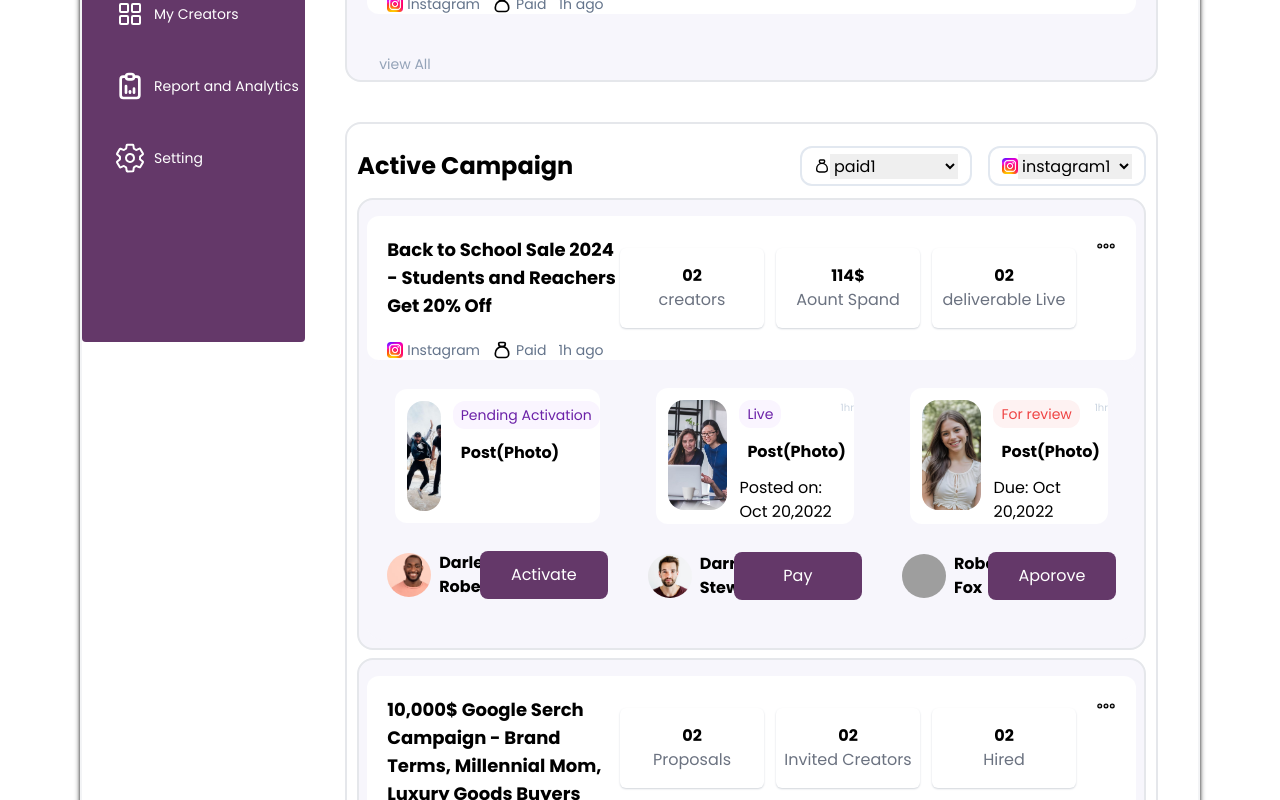
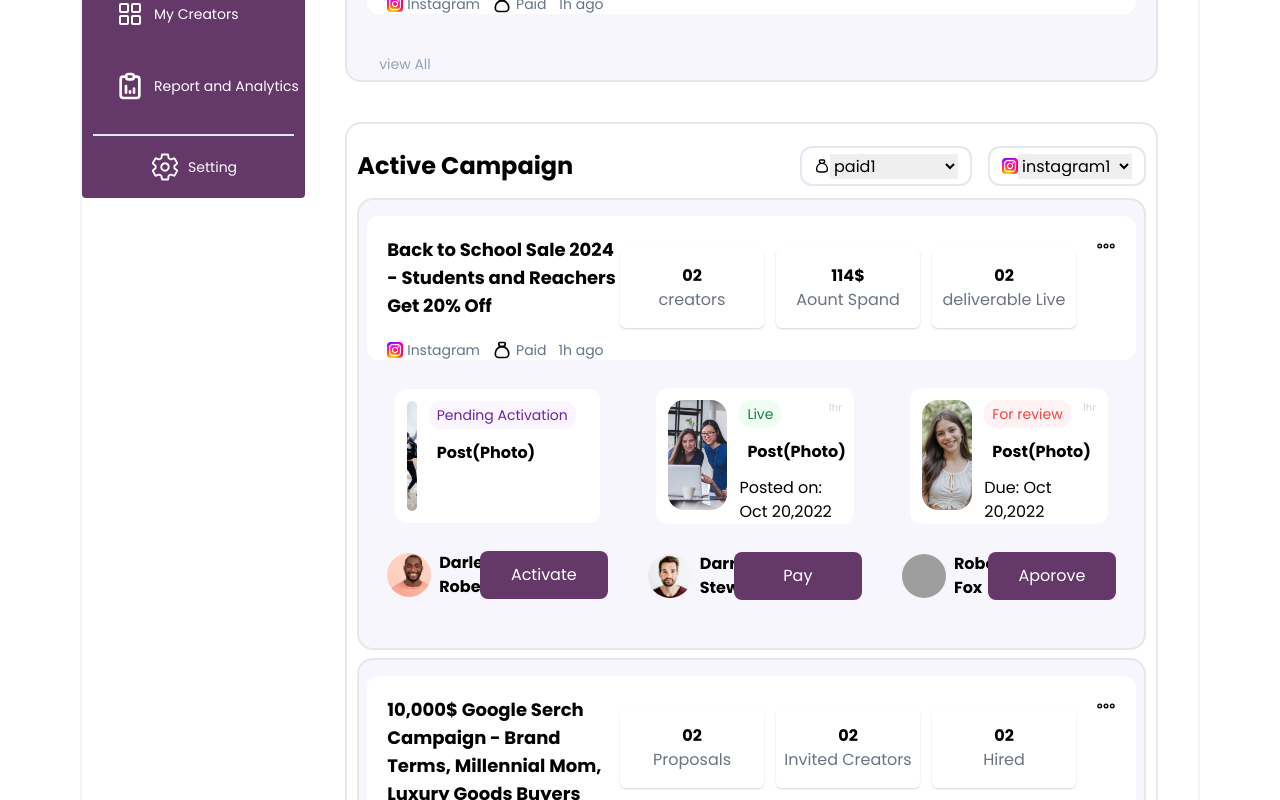
Before and after one commit to Ayala2004/CelebFarm, a React (Vite) app: page / in a window 1280 px wide. Shown: the part 540-1340 px from the top of the page. Built offline with nearby package versions, Linux system fonts and the light colour scheme; grey boxes are pictures that could not be loaded.

Commit message:
responsive

```diff
--- a/src/App.jsx
+++ b/src/App.jsx
@@ -5,11 +5,12 @@ import {
   ActiveCampaign,
 } from "./sections/index.js";
 
+
 function App() {
   return (
     <>
-      <main className="Poppins grid lg:grid-cols-5 m-20 border-2 rounded-xl shadow-md shadow-black h-fit border-gray-100">
-        <div className="">
+      <main className="Poppins grid lg:grid-cols-5 m-20 border-2 rounded-xl  border-gray-100 ">
+        <div>
           <NavBar />
         </div>
         <div className=" lg:col-span-4">
--- a/src/components/ActiveCard.jsx
+++ b/src/components/ActiveCard.jsx
@@ -22,22 +22,22 @@ const ActiveCard = ({
           />
         </div>
 
-        <div className="flex flex-col gap-3 mt-3">
+        <div className="flex flex-col gap-3 mt-3 w-full">
           {/* status and time//////////////////////////////////////////// */}
           <div className="flex justify-between">
             <div
-              className={`bg-purple-50 text-purple-800 text-sm rounded-xl text-nowrap py-[4px] px-2
+              className={` text-sm rounded-xl text-nowrap py-[4px] px-2
                 ${
-                  status == "Live"
+                  status === "Live"
                     ? "bg-green-50 text-green-700"
                     : status === "For review"
                     ? "bg-red-50 text-red-500"
-                    : ""
+                    : "bg-purple-50 text-purple-800"
                 }`}
             >
               {status}
             </div>
-            <div className="text-[10px] text-slate-300">{time}</div>
+            <div className="text-[10px] text-slate-300 px-3">{time}</div>
           </div>
 
           {/* title//////////////////////////////////////////// */}
--- a/src/components/WhiteSlide.jsx
+++ b/src/components/WhiteSlide.jsx
@@ -15,9 +15,9 @@ const WhiteSlide = ({ bodyText, postMiniCard }) => {
               <PiDotsThreeOutlineDuotone size={20} className="justify-start" />
             </div>
           </div>
-          <div className="flex gap-5">
+          <div className="flex gap-5 justify-center">
             <div>
-              <div className="flex gap-3 flex-col sm:flex-row justify-end items-center py-3">
+              <div className="flex gap-3 flex-col justify-center sm:flex-row md:justify-end items-center py-3">
                 {postMiniCard.map((card) => (
                   <PostCard key={card.title} {...card} />
                 ))}
--- a/src/constants/index.js
+++ b/src/constants/index.js
@@ -33,12 +33,12 @@ export const navLinks = [
     label: "Report and Analytics",
     Icon: TbReportAnalytics,
   },
-  {
-    href: "#Setting",
-    label: "Setting",
-    Icon: IoSettingsOutline,
-    name: "setting",
-  },
+  // {
+  //   href: "#Setting",
+  //   label: "Setting",
+  //   Icon: IoSettingsOutline,
+  //   name: "setting",
+  // },
 ];
 
 export const headerIcon = [
@@ -82,19 +82,19 @@ export const postMiniCardsThird = [
 ];
 
 
-export const activeMiniCards = [
-  { title: "Proposals", value: "02" },
-  { title: "Invited Creators", value: "02" },
-  { title: "Hired", value: "02" },
-];
+// export const activeMiniCards = [
+//   { title: "Proposals", value: "02" },
+//   { title: "Invited Creators", value: "02" },
+//   { title: "Hired", value: "02" },
+// ];
 
-export const whiteSlideContent = [
-  {
-    bodyText:
-      "Summer Sale 2024, New Product Launch - Summer 2024, Back to School Sale 2024"
-  },
-  {
-    bodyText: "Back to School Sale 2024 - Students and Reachers Get 20% Off"
-  },
-  { bodyText: "10,000$ Google Serch Campaign - Brand Terms, Millennial Mom, Luxury Goods Buyers Campaign" },
-];
+// export const whiteSlideContent = [
+//   {
+//     bodyText:
+//       "Summer Sale 2024, New Product Launch - Summer 2024, Back to School Sale 2024"
+//   },
+//   {
+//     bodyText: "Back to School Sale 2024 - Students and Reachers Get 20% Off"
+//   },
+//   { bodyText: "10,000$ Google Serch Campaign - Brand Terms, Millennial Mom, Luxury Goods Buyers Campaign" },
+// ];
--- a/src/index.css
+++ b/src/index.css
@@ -5,10 +5,6 @@
 /* styles.css */
 @import url('https://fonts.googleapis.com/css2?family=Montserrat:wght@100;200;300;400;500;600;700;800;900&display=swap');
 
-
-.all-screen{
-
-}
 .max-container {
    max-width: 1440px;
    margin: 0 auto;
--- a/src/sections/NavBar.jsx
+++ b/src/sections/NavBar.jsx
@@ -7,13 +7,13 @@ const NavBar = () => {
     <section>
       <div
         className="text-violet rounded
-         lg:flex-col h-screen lg:sticky "
+         lg:flex-col lg:sticky"
       >
         <nav>
           <h1 className="p-3 border-b-2 border-slate-300 flex justify-between">
             <img src={logo}></img>
             <section className="hover:bg-white   hover:text-[#643869] rounded-full flex justify-center items-center w-8 h-8 lg:hidden">
-              <IoSettingsOutline className="size-7 lg:hidden " />
+              <IoSettingsOutline className="size-7 lg:hidden  " />
             </section>
           </h1>
           <ul className="flex flex-col">
@@ -21,6 +21,14 @@ const NavBar = () => {
               {navLinks.map((link, index) => (
                 <Nav key={index} {...link} />
               ))}
+            </li>
+            <li>
+              <section className="hidden w-[90%] border-t-2 border-slate-200 p-4 text-3xl text-nowrap   hover:text-[#643869] hover:bg-white hover:font-semibold lg:flex items-center gap-2 justify-center mx-auto ">
+                <span>
+                  <IoSettingsOutline />
+                </span>
+                <span className="text-sm">Setting</span>
+              </section>
             </li>
           </ul>
         </nav>
```
Also changed, not shown: src/assets/images/background.jpg (added).
